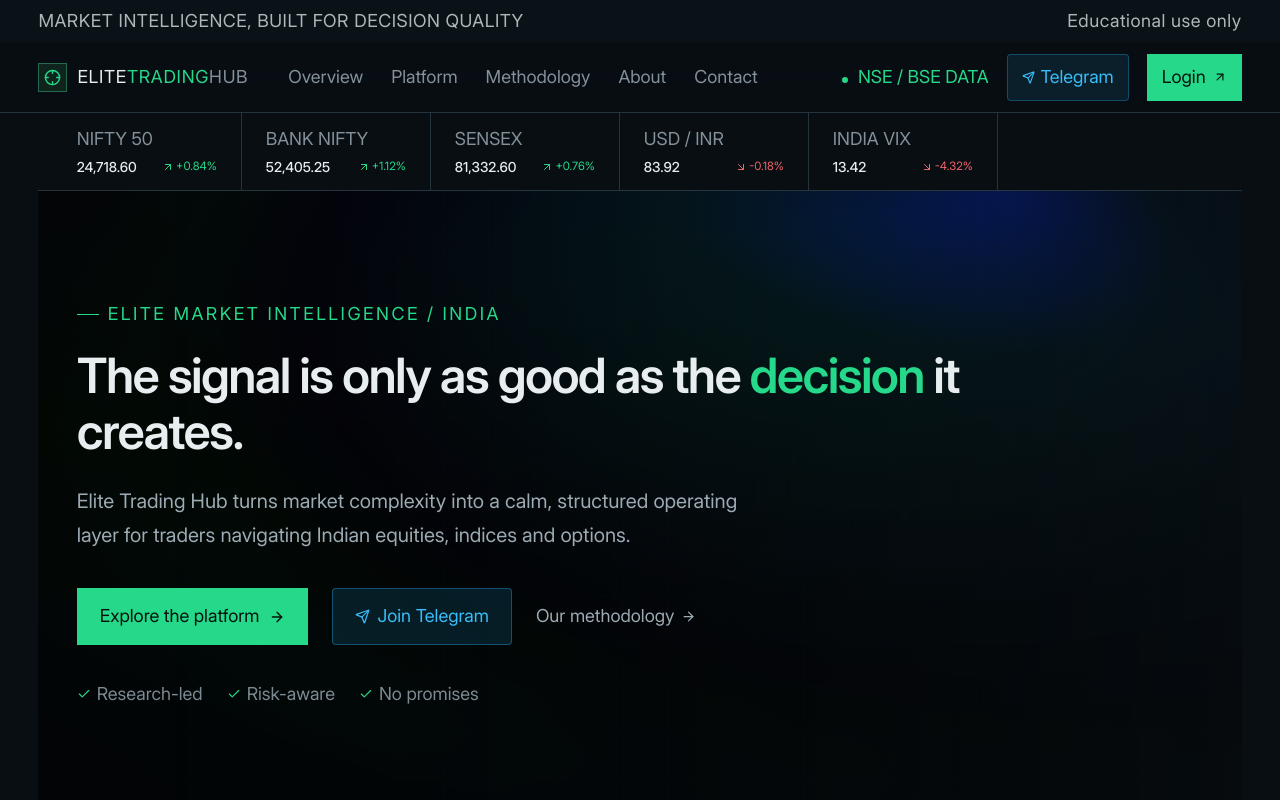
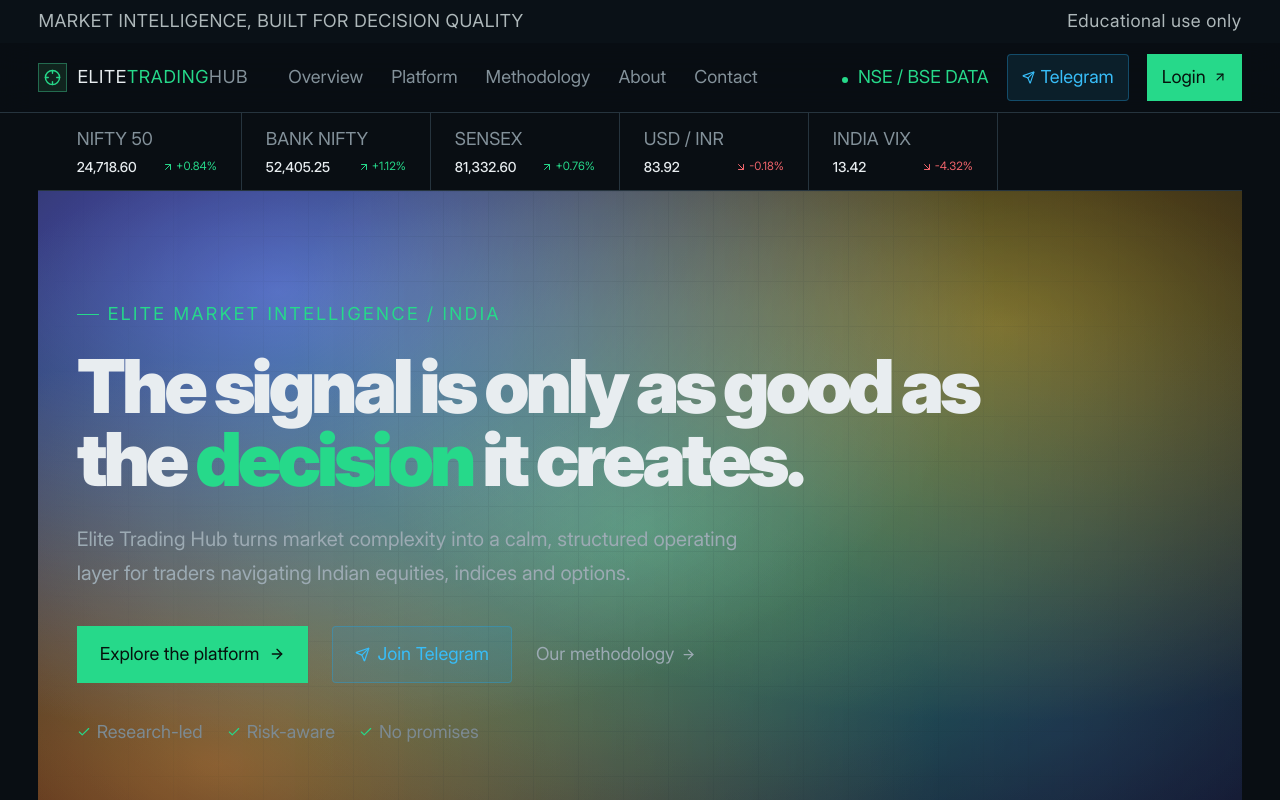
Before and after one commit to opendev-labs/elite-tradinghub.com, a Next.js app: page / in a window 1280 px wide. Shown: the top 800 px of the page. Built offline with nearby package versions, Linux system fonts and the light colour scheme.

Commit message:
Restore bold impactful hero headline size and vibrant multi-color live mesh background matching old design

```diff
--- a/app/globals.css
+++ b/app/globals.css
@@ -67,7 +67,7 @@ body {
   touch-action: manipulation;
 }
 
-/* User Interactive Mesh Background - Refined Dark Emerald & Deep Navy (No Red) */
+/* User Interactive Mesh Background - Vibrant Multi-Color Glowing Mesh (Matching Right/Old Version) */
 .interactive-mesh-bg {
   position: absolute;
   inset: 0;
@@ -78,14 +78,14 @@ body {
   --x: calc(var(--posX, 0) * 1px);
   --y: calc(var(--posY, 0) * 1px);
   background-image:
-    linear-gradient(115deg, rgb(18, 42, 32), rgb(9, 14, 19)),
-    radial-gradient(90% 100% at calc(50% + var(--x)) calc(0% + var(--y)), rgb(38, 217, 138), rgb(12, 22, 32)),
-    radial-gradient(100% 100% at calc(80% - var(--x)) calc(0% - var(--y)), rgb(92, 156, 245), rgb(9, 14, 19)),
-    radial-gradient(150% 210% at calc(100% + var(--x)) calc(0% + var(--y)), rgb(20, 175, 125), rgb(10, 20, 35)),
-    radial-gradient(100% 100% at calc(100% - var(--x)) calc(30% - var(--y)), rgb(38, 217, 138), rgb(9, 14, 19)),
-    linear-gradient(60deg, rgb(14, 25, 35), rgb(20, 50, 40));
-  background-blend-mode: overlay, overlay, difference, difference, difference, normal;
-  opacity: 0.75;
+    radial-gradient(85% 95% at calc(20% + var(--x)) calc(15% + var(--y)), rgba(99, 102, 241, 0.85), transparent 70%),
+    radial-gradient(90% 90% at calc(80% - var(--x)) calc(20% - var(--y)), rgba(202, 138, 4, 0.75), transparent 65%),
+    radial-gradient(95% 95% at calc(50% + var(--x)) calc(50% + var(--y)), rgba(38, 217, 138, 0.65), transparent 70%),
+    radial-gradient(100% 100% at calc(15% - var(--x)) calc(85% - var(--y)), rgba(180, 83, 9, 0.8), transparent 60%),
+    radial-gradient(90% 90% at calc(85% + var(--x)) calc(80% + var(--y)), rgba(30, 27, 75, 0.95), transparent 70%),
+    linear-gradient(180deg, #090e13 0%, #0c141d 100%);
+  background-blend-mode: screen, screen, screen, screen, normal, normal;
+  opacity: 0.92;
   transition: opacity 0.3s ease;
 }
 
@@ -1198,14 +1198,14 @@ main {
   background: var(--emerald);
 }
 
-/* Refined Proportional Hero Section Headline Sizes */
+/* Hero Section Headline Sizes (Matching Right/Old Version) */
 .premium-hero h1, .page-hero h1, .hero h1 {
-  max-width: 950px;
-  margin: 20px 0 24px;
-  font-size: clamp(30px, 3.8vw, 52px) !important;
-  line-height: 1.15 !important;
-  letter-spacing: -0.035em !important;
-  font-weight: 600;
+  max-width: 1050px;
+  margin: 22px 0 26px;
+  font-size: clamp(48px, 5.8vw, 84px);
+  line-height: 0.98;
+  letter-spacing: -0.055em;
+  font-weight: 800;
 }
 
 .premium-hero h1 em, .page-hero h1 em, .premium-section h2 em, .dark-band h2 em, .contact-banner h2 em {
@@ -2361,10 +2361,11 @@ main {
   .premium-hero {
     padding: 45px 18px 60px;
   }
-  .premium-hero h1, .page-hero h1 {
-    font-size: clamp(38px, 9vw, 54px);
+  .premium-hero h1, .page-hero h1, .hero h1 {
+    font-size: clamp(38px, 9.5vw, 54px);
     line-height: 1.02;
     margin: 18px 0 20px;
+    font-weight: 800;
   }
   .hero-content > p {
     font-size: 16.5px;
```
